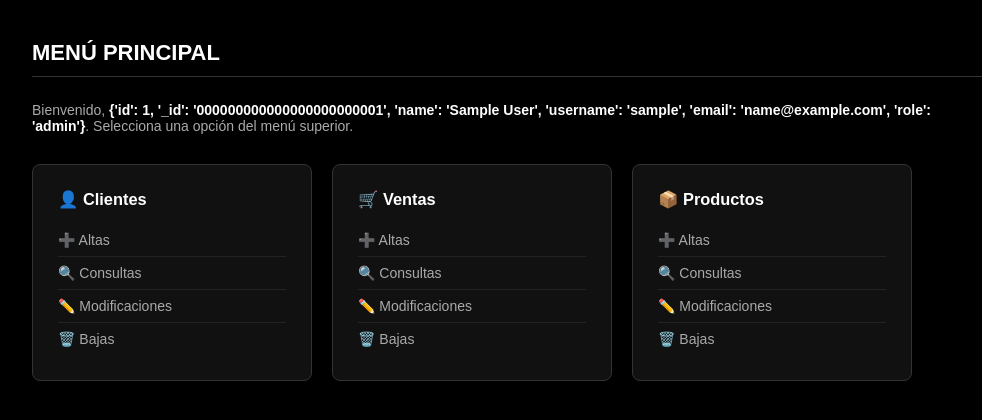
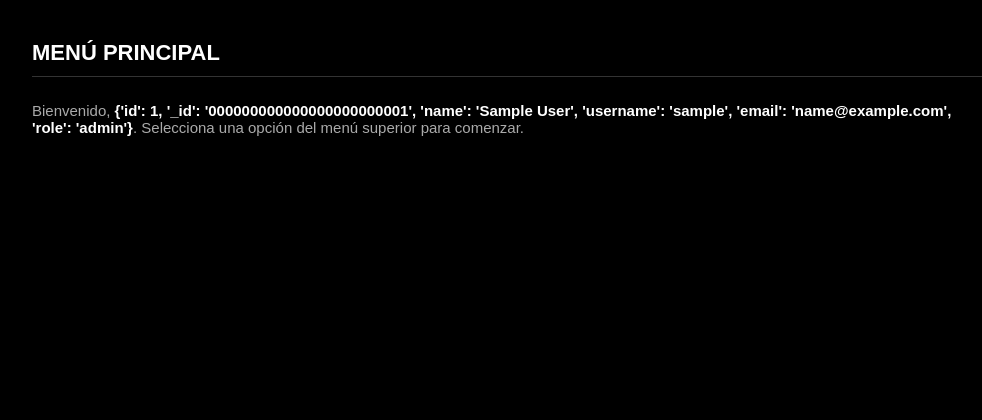
Before and after one commit to AbdielRod/P3Par1_AbdielWEB, a Flask app: page /menu in a window 1280 px wide. Shown: the part 55-475 px from the top of the page, without its empty margins (128-1110 px from the left). Run offline with Flask 3, Linux system fonts and the light colour scheme; the visitor is signed in with stand-in values (Sample User, id 1); some libraries are stand-ins or nearby versions.

Commit message:
Agregar boton regresar y simplificar menu

```diff
--- a/templates/base.html
+++ b/templates/base.html
@@ -297,6 +297,15 @@
 {% endif %}
 
 <div class="container">
+    {% if request.path != '/menu' and session.usuario %}
+    <div style="margin-bottom: 20px;">
+        <a href="/menu" style="display:inline-block; padding:8px 20px; background:#fff; color:#000;
+           border-radius:4px; text-decoration:none; font-weight:bold; font-size:13px;">
+           ← Regresar al Menú
+        </a>
+    </div>
+    {% endif %}
+
     {% block content %}{% endblock %}
 </div>
 
--- a/templates/menu.html
+++ b/templates/menu.html
@@ -3,34 +3,9 @@
 
 <h2>MENÚ PRINCIPAL</h2>
 
-<p style="color: #aaa; margin-bottom: 30px;">Bienvenido, <strong style="color:#fff">{{ usuario }}</strong>. Selecciona una opción del menú superior.</p>
-
-<div style="display: flex; gap: 20px; flex-wrap: wrap; margin-top: 20px;">
-
-    <div style="background:#111; border:1px solid #333; border-radius:8px; padding:25px; width:280px;">
-        <h3 style="margin-bottom:15px;">👤 Clientes</h3>
-        <a href="/clientes/altas" style="display:block; color:#aaa; text-decoration:none; padding:8px 0; border-bottom:1px solid #222;">➕ Altas</a>
-        <a href="/clientes/consultas" style="display:block; color:#aaa; text-decoration:none; padding:8px 0; border-bottom:1px solid #222;">🔍 Consultas</a>
-        <a href="/clientes/modificaciones" style="display:block; color:#aaa; text-decoration:none; padding:8px 0; border-bottom:1px solid #222;">✏️ Modificaciones</a>
-        <a href="/clientes/bajas" style="display:block; color:#aaa; text-decoration:none; padding:8px 0;">🗑️ Bajas</a>
-    </div>
-
-    <div style="background:#111; border:1px solid #333; border-radius:8px; padding:25px; width:280px;">
-        <h3 style="margin-bottom:15px;">🛒 Ventas</h3>
-        <a href="/ventas/altas" style="display:block; color:#aaa; text-decoration:none; padding:8px 0; border-bottom:1px solid #222;">➕ Altas</a>
-        <a href="/ventas/consultas" style="display:block; color:#aaa; text-decoration:none; padding:8px 0; border-bottom:1px solid #222;">🔍 Consultas</a>
-        <a href="/ventas/modificaciones" style="display:block; color:#aaa; text-decoration:none; padding:8px 0; border-bottom:1px solid #222;">✏️ Modificaciones</a>
-        <a href="/ventas/bajas" style="display:block; color:#aaa; text-decoration:none; padding:8px 0;">🗑️ Bajas</a>
-    </div>
-
-    <div style="background:#111; border:1px solid #333; border-radius:8px; padding:25px; width:280px;">
-        <h3 style="margin-bottom:15px;">📦 Productos</h3>
-        <a href="/productos/altas" style="display:block; color:#aaa; text-decoration:none; padding:8px 0; border-bottom:1px solid #222;">➕ Altas</a>
-        <a href="/productos/consultas" style="display:block; color:#aaa; text-decoration:none; padding:8px 0; border-bottom:1px solid #222;">🔍 Consultas</a>
-        <a href="/productos/modificaciones" style="display:block; color:#aaa; text-decoration:none; padding:8px 0; border-bottom:1px solid #222;">✏️ Modificaciones</a>
-        <a href="/productos/bajas" style="display:block; color:#aaa; text-decoration:none; padding:8px 0;">🗑️ Bajas</a>
-    </div>
-
-</div>
+<p style="color: #aaa; margin-top: 20px; font-size: 15px;">
+    Bienvenido, <strong style="color:#fff">{{ usuario }}</strong>.
+    Selecciona una opción del menú superior para comenzar.
+</p>
 
 {% endblock %}
```
